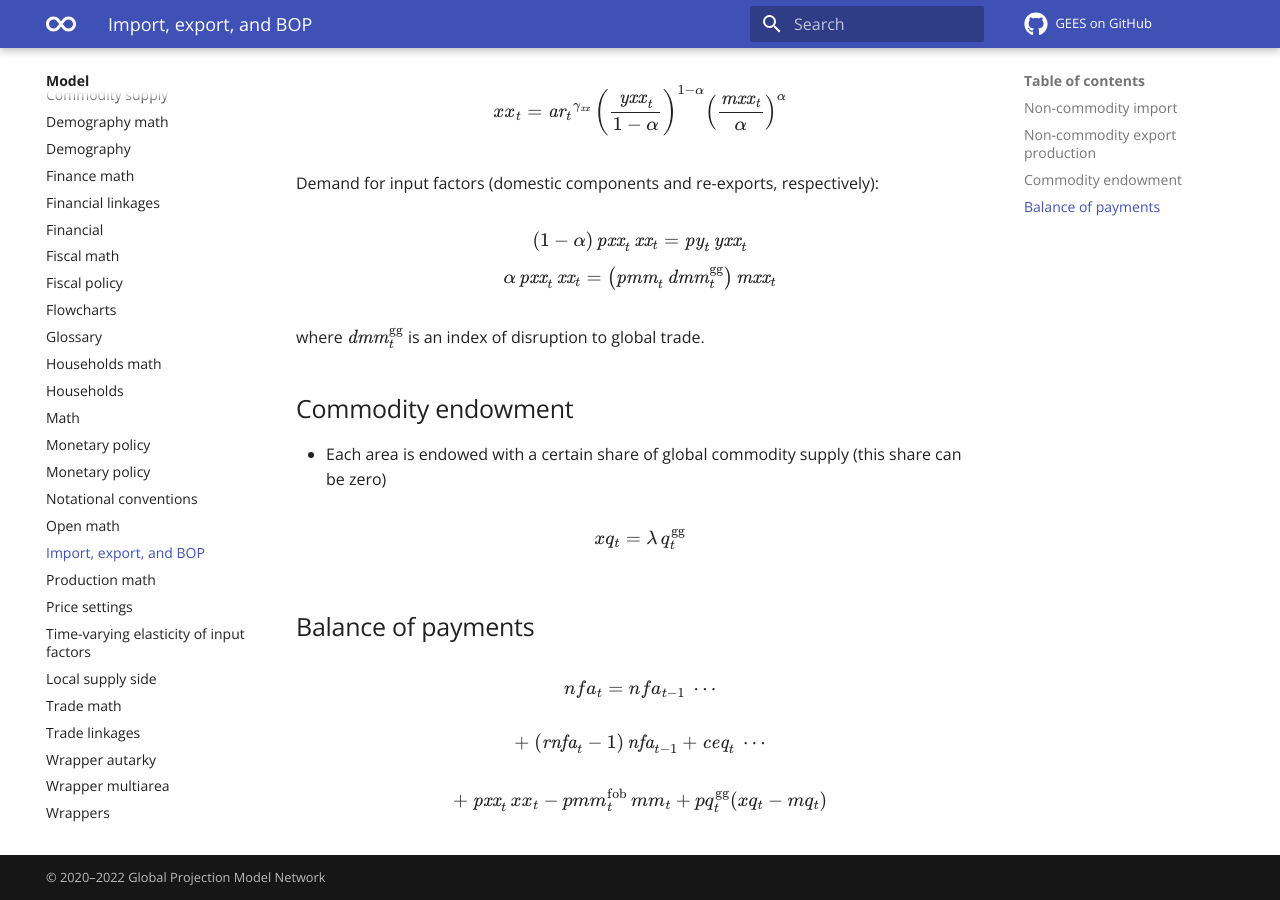
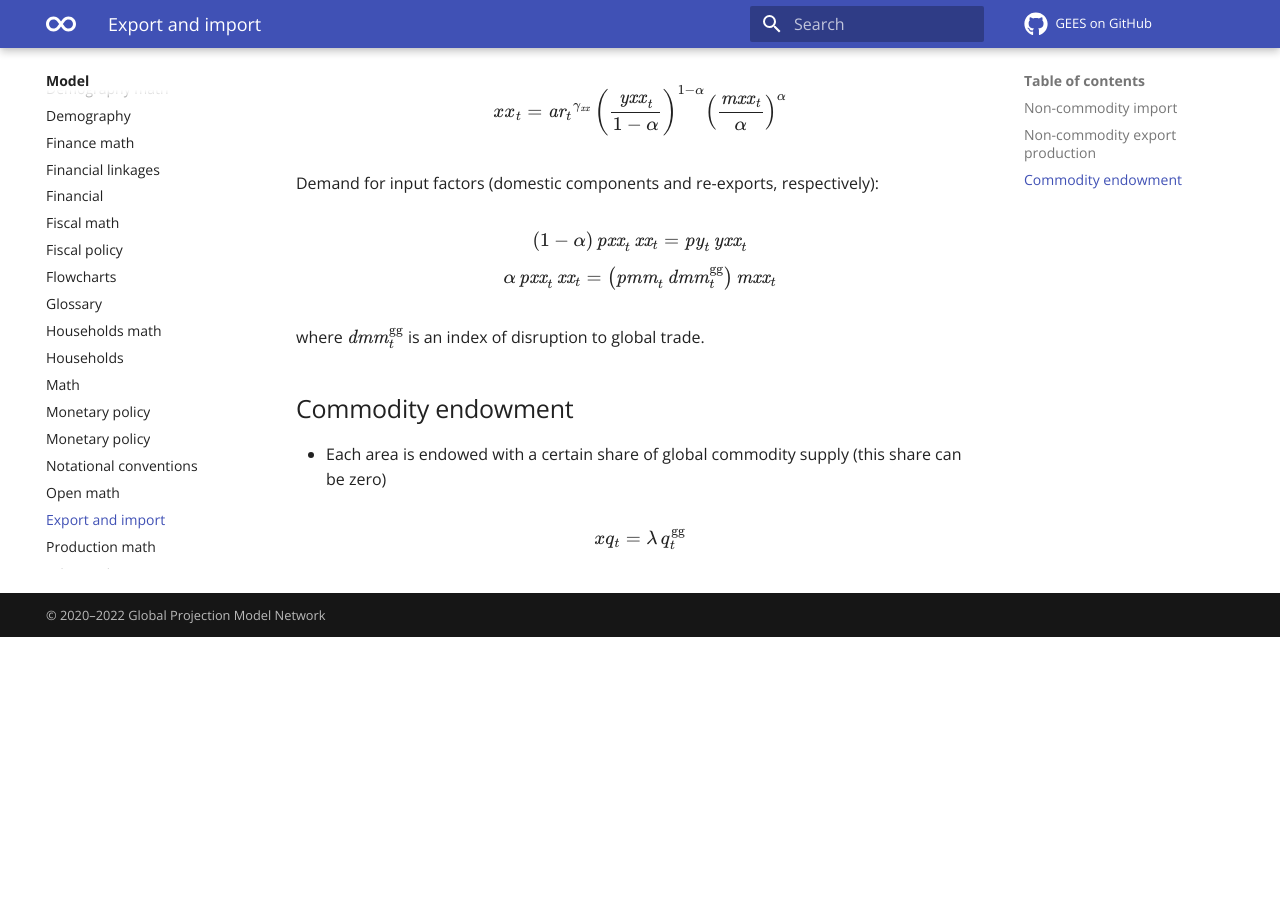
Before and after one commit to igpmn/gees, an MkDocs documentation site: the page built from docs-source/model/open.md, in a window 1280 px wide and 900 px high, scrolled down 888 px. Built offline with MkDocs 1.6.1 and Material for MkDocs 9.7.7, drawn with Linux system fonts in a browser that asks for light colours; comment, search, counter and statistics services are not loaded; after the commit the page ends 1525 px from its top, so only the background shows below that.

Commit message:
Updated bop/iip

```diff
--- a/docs-source/model/open-math.md
+++ b/docs-source/model/open-math.md
@@ -52,17 +52,3 @@ where $\mathit{dmm}^\gg_t$ is an index of disruption to global trade.
 $$
 xq_t = \lambda \, q^\mathrm{gg}_t
 $$
-
-
-## Balance of payments
-
-$$
-\begin{gathered}
-nfa_t = nfa_{t-1} \ \cdots \\[15pt]
-+\ (\mathit{rnfa}_t - 1) \, \mathit{nfa}_{t-1}
-+ \mathit{ceq}_t \ \cdots \\[15pt]
-+\ \mathit{pxx}_t \, xx_t
-- pmm_t^{\mathrm{fob}} \, mm_t
-+ pq_t^\gg (xq_t - mq_t)
-\end{gathered}
-$$
--- a/docs-source/model/open.md
+++ b/docs-source/model/open.md
@@ -1,5 +1,5 @@
 ---
-title: Import, export, and BOP
+title: Export and import
 ---
 
 # :fontawesome-solid-plane:  Import, export, and BOP
```
Also changed, not shown: +jan2023/beta-simulations.md (+1 -1 lines), +model/+autarky/preparsed.md (+2 -2 lines), docs-source/model/bopiip.md (added, +78 -0 lines), model-source/open.md (+3 -2 lines), 5 other files.
